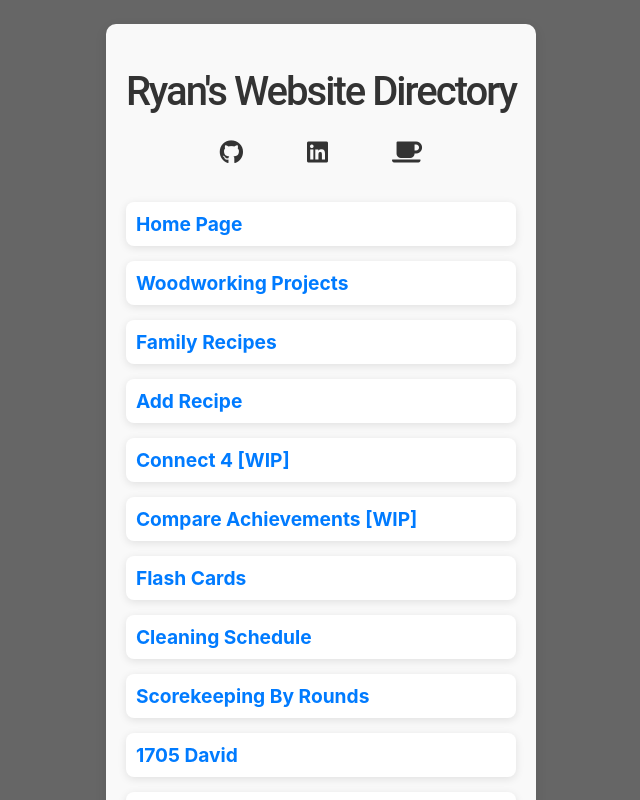
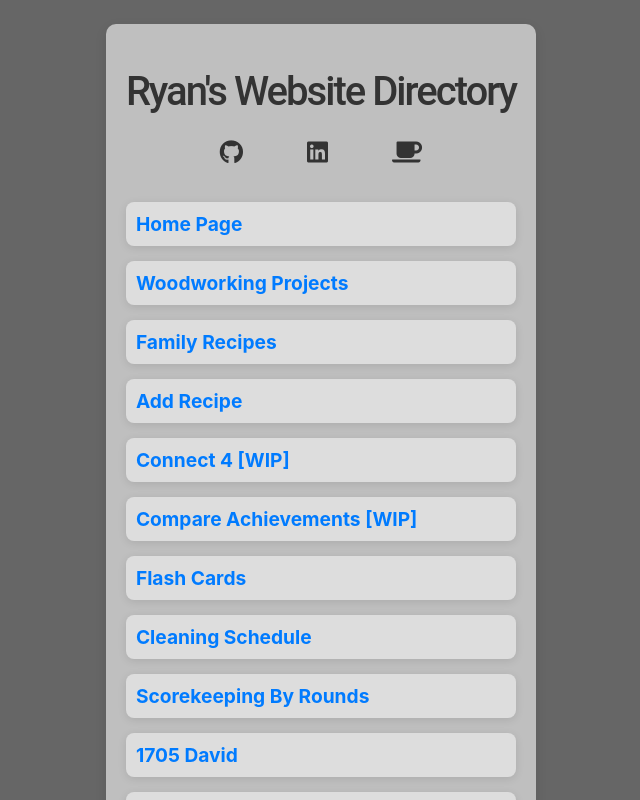
Before and after one commit to rbrock44/directory, an Angular app: page / in a window 1280 px wide. Shown: the top 800 px of the page, without its empty margins (319-959 px from the left). Built offline with nearby package versions, Linux system fonts and the light colour scheme.

Commit message:
Update app.component.scss

```diff
--- a/src/app/app.component.scss
+++ b/src/app/app.component.scss
@@ -2,7 +2,7 @@
   max-width: 400px;
   margin: 0 auto;
   padding: 20px;
-  background-color: #f9f9f9;
+  background-color: #bfbfbf;
   border-radius: 10px;
   box-shadow: 0 4px 12px rgba(0, 0, 0, 0.1);
 }
@@ -28,7 +28,7 @@
   margin-bottom: 15px;
   font-size: 1.2rem;
   padding: 10px;
-  background-color: #fff;
+  background-color: #dddddd;
   border-radius: 8px;
   transition: background-color 0.3s ease;
   box-shadow: 0 2px 8px rgba(0, 0, 0, 0.1);
```
